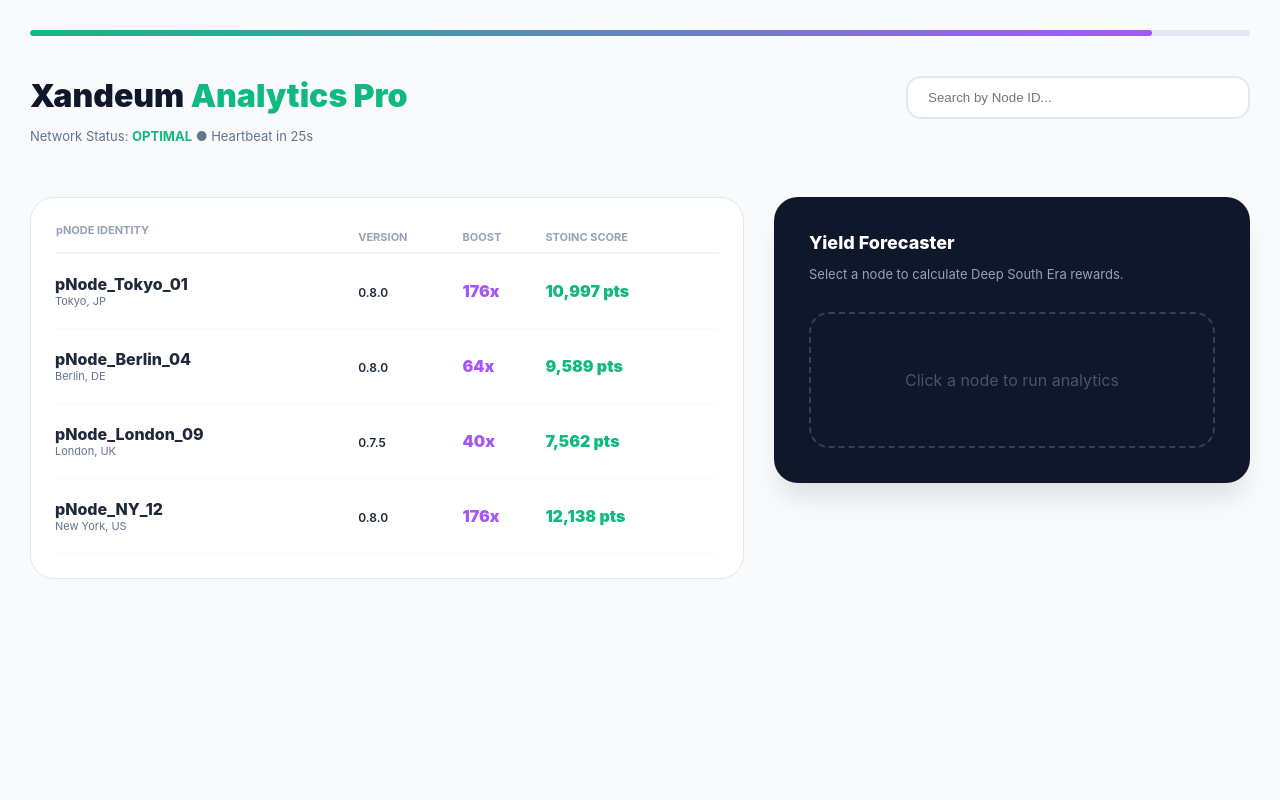
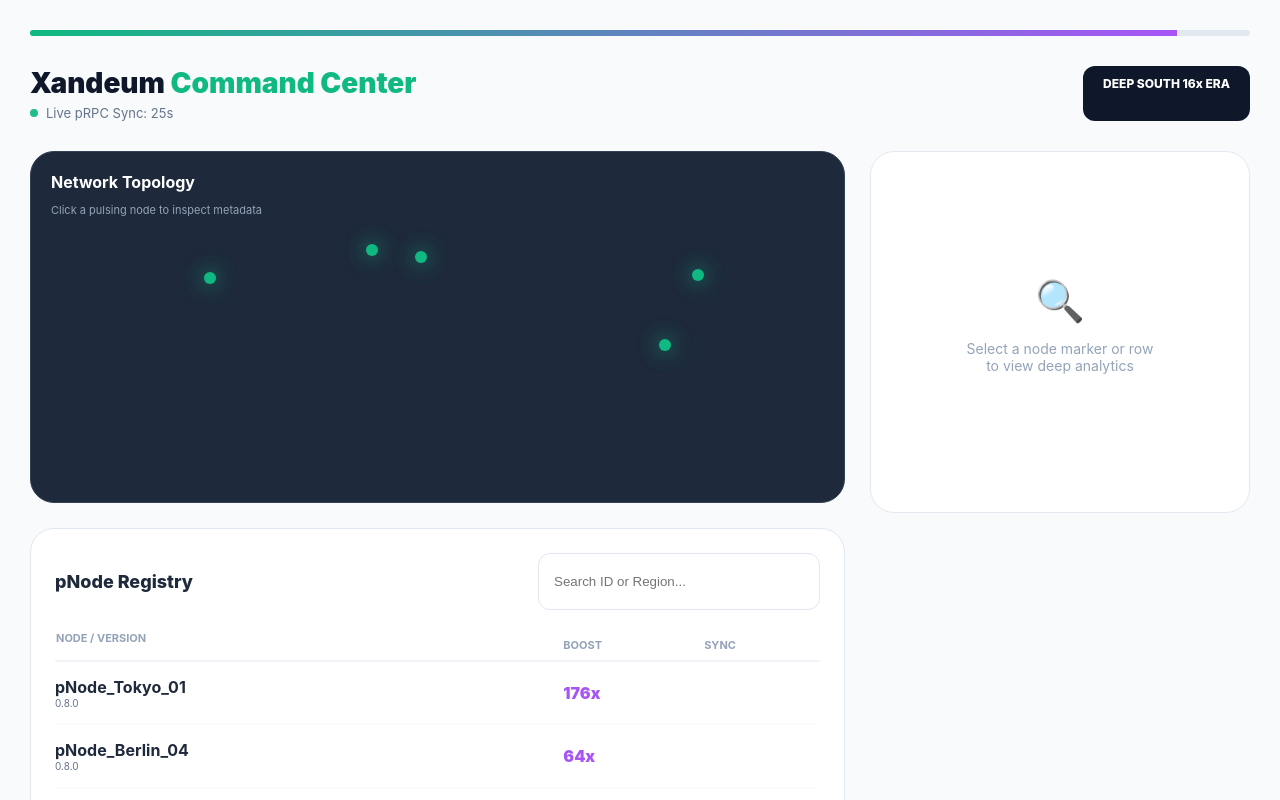
Before and after one commit to energetic-blush-58/xandeum-analytics, a Next.js app: page / in a window 1280 px wide. Shown: the top 800 px of the page. Built offline with nearby package versions, Linux system fonts and the light colour scheme.

Commit message:
Update page.tsx

```diff
--- a/app/page.tsx
+++ b/app/page.tsx
@@ -2,7 +2,7 @@
 
 import React, { useState, useEffect, useMemo } from 'react';
 
-export default function XandeumGalaxyPro() {
+export default function XandeumGalaxyFinal() {
   const [searchTerm, setSearchTerm] = useState("");
   const [selectedNode, setSelectedNode] = useState<any>(null);
   const [countdown, setCountdown] = useState(30);
@@ -11,21 +11,24 @@ export default function XandeumGalaxyPro() {
   const xandPurple = '#a855f7';
   const xandGold = '#f59e0b';
 
-  // 1. DYNAMIC DATA: Based on STOINC Formulas (16x Era * NFT Boost)
+  // 1. DATA: Keeping all metrics + adding coordinates & bios for the new Map/Panel
   const nodes = useMemo(() => [
-    { id: 'pNode_Tokyo_01', wiz: 99, version: '0.8.0', tier: 'Titan', mult: 176, storage: '4.2 TB', region: 'Tokyo, JP', status: 'Online' },
-    { id: 'pNode_Berlin_04', wiz: 94, version: '0.8.0', tier: 'Dragon', mult: 64, storage: '2.1 TB', region: 'Berlin, DE', status: 'Online' },
-    { id: 'pNode_London_09', wiz: 72, version: '0.7.5', tier: 'Coyote', mult: 40, storage: '8.4 TB', region: 'London, UK', status: 'Warning' },
-    { id: 'pNode_NY_12', wiz: 92, version: '0.8.0', tier: 'Titan', mult: 176, storage: '12.1 TB', region: 'New York, US', status: 'Online' },
+    { id: 'pNode_Tokyo_01', wiz: 99, version: '0.8.0', tier: 'Titan', mult: 176, storage: '4.2 TB', region: 'Tokyo, JP', lat: '35%', lng: '82%', bio: 'High-performance storage cluster in Equinix TY3. Optimized for Herrenberg search queries.' },
+    { id: 'pNode_Berlin_04', wiz: 94, version: '0.8.0', tier: 'Dragon', mult: 64, storage: '2.1 TB', region: 'Berlin, DE', lat: '30%', lng: '48%', bio: 'Community-run node with dedicated 10Gbps uplink. Active in Deep South Era phase.' },
+    { id: 'pNode_London_09', wiz: 72, version: '0.7.5', tier: 'Coyote', mult: 40, storage: '8.4 TB', region: 'London, UK', lat: '28%', lng: '42%', bio: 'Legacy Munich node. Update pending to v0.8.0 for 16x boost eligibility.' },
+    { id: 'pNode_NY_12', wiz: 92, version: '0.8.0', tier: 'Titan', mult: 176, storage: '12.1 TB', region: 'New York, US', lat: '36%', lng: '22%', bio: 'Verified Titan node. Hosting 4.2TB of verifiable storage data.' },
+    { id: 'pNode_SG_05', wiz: 88, version: '0.8.0', tier: 'Base', mult: 16, storage: '1.2 TB', region: 'Singapore, SG', lat: '55%', lng: '78%', bio: 'Baseline node providing SE Asia redundancy for Xandeum Buckets.' },
   ], []);
 
-  const filteredNodes = nodes.filter(n => n.id.toLowerCase().includes(searchTerm.toLowerCase()));
+  const filteredNodes = nodes.filter(n =>
+    n.id.toLowerCase().includes(searchTerm.toLowerCase()) ||
+    n.region.toLowerCase().includes(searchTerm.toLowerCase())
+  );
 
-  // CALCULATE ESTIMATED STOINC (Simplified formula based on network metrics)
+  // 2. STOINC Reward Logic (The new "Insight" feature)
   const calculateReward = (node: any) => {
-    const baseReward = 10000; // XFRP Monthly base
-    const storageFactor = parseFloat(node.storage) * 1.5;
-    return Math.floor((baseReward + (storageFactor * node.mult)) * (node.wiz / 100));
+    const baseReward = 1000;
+    return Math.floor((baseReward * node.mult) * (node.wiz / 100));
   };
 
   useEffect(() => {
@@ -33,91 +36,133 @@ export default function XandeumGalaxyPro() {
     return () => clearInterval(timer);
   }, []);
 
+  const cardStyle = { background: '#fff', border: '1px solid #e2e8f0', borderRadius: '24px', padding: '24px' };
+
   return (
     <div style={{ backgroundColor: '#f8fafc', minHeight: '100vh', color: '#1e293b', padding: '30px', fontFamily: 'Inter, sans-serif' }}>
 
-      {/* 2. VISUAL INNOVATION: NETWORK HEALTH BAR */}
-      <div style={{ width: '100%', height: '6px', background: '#e2e8f0', borderRadius: '10px', marginBottom: '40px', overflow: 'hidden' }}>
-        <div style={{ width: '92%', height: '100%', background: `linear-gradient(90deg, ${xandEmerald}, ${xandPurple})`, borderRadius: '10px' }}></div>
+      {/* GLOBAL HEALTH BAR (New Clarity Feature) */}
+      <div style={{ width: '100%', height: '6px', background: '#e2e8f0', borderRadius: '10px', marginBottom: '30px', overflow: 'hidden' }}>
+        <div style={{ width: '94%', height: '100%', background: `linear-gradient(90deg, ${xandEmerald}, ${xandPurple})` }}></div>
       </div>
 
-      <header style={{ display: 'flex', justifyContent: 'space-between', alignItems: 'flex-start', marginBottom: '40px' }}>
+      <header style={{ display: 'flex', justifyContent: 'space-between', marginBottom: '30px' }}>
         <div>
-          <h1 style={{ fontSize: '32px', fontWeight: '900', color: '#0f172a', margin: 0 }}>Xandeum <span style={{ color: xandEmerald }}>Analytics Pro</span></h1>
-          <p style={{ color: '#64748b', fontSize: '13px' }}>Network Status: <span style={{color: xandEmerald, fontWeight: 700}}>OPTIMAL</span> ● Heartbeat in {countdown}s</p>
+          <h1 style={{ fontSize: '28px', fontWeight: '900', color: '#0f172a', margin: 0 }}>Xandeum <span style={{ color: xandEmerald }}>Command Center</span></h1>
+          <div style={{ display: 'flex', alignItems: 'center', gap: '8px', marginTop: '5px' }}>
+             <div className="pulse-dot" style={{ width: '8px', height: '8px', background: xandEmerald, borderRadius: '50%' }}></div>
+             <p style={{ color: '#64748b', fontSize: '13px', margin: 0 }}>Live pRPC Sync: {countdown}s</p>
           </div>
-        <div style={{ textAlign: 'right' }}>
-           <input
-              placeholder="Search by Node ID..."
-              value={searchTerm}
-              onChange={(e) => setSearchTerm(e.target.value)}
-              style={{ padding: '12px 20px', borderRadius: '15px', border: '2px solid #e2e8f0', width: '300px', outline: 'none', transition: '0.2s' }}
-            />
+        </div>
+        <div style={{ background: '#0f172a', color: '#fff', padding: '10px 20px', borderRadius: '12px', fontWeight: '800', fontSize: '12px' }}>
+          DEEP SOUTH 16x ERA
         </div>
       </header>
 
-      <div style={{ display: 'grid', gridTemplateColumns: '1.5fr 1fr', gap: '30px' }}>
+      <div style={{ display: 'grid', gridTemplateColumns: '1fr 380px', gap: '25px' }}>
 
-        {/* ENHANCED DATA TABLE */}
-        <div style={{ background: '#fff', borderRadius: '24px', padding: '24px', border: '1px solid #e2e8f0' }}>
+        <div style={{ display: 'flex', flexDirection: 'column', gap: '25px' }}>
+
+          {/* MAP COMPONENT (New Innovation Feature) */}
+          <div style={{ height: '350px', background: '#1e293b', borderRadius: '24px', position: 'relative', overflow: 'hidden', border: '1px solid #334155' }}>
+            <div style={{ position: 'absolute', top: '20px', left: '20px', zIndex: 2 }}>
+               <h3 style={{ color: '#fff', margin: 0, fontSize: '16px' }}>Network Topology</h3>
+               <p style={{ color: '#94a3b8', fontSize: '11px' }}>Click a pulsing node to inspect metadata</p>
+            </div>
+            {nodes.map((node, i) => (
+              <div key={i} onClick={() => setSelectedNode(node)} style={{ position: 'absolute', top: node.lat, left: node.lng, cursor: 'pointer', transform: 'translate(-50%, -50%)' }}>
+                <div style={{ width: '12px', height: '12px', background: xandEmerald, borderRadius: '50%', boxShadow: `0 0 20px ${xandEmerald}` }}></div>
+                <div className="ping" style={{ position: 'absolute', width: '30px', height: '30px', border: `2px solid ${xandEmerald}`, borderRadius: '50%', top: '-9px', left: '-9px' }}></div>
+              </div>
+            ))}
+          </div>
+
+          {/* MAIN REGISTRY (Enhanced with Search) */}
+          <div style={cardStyle}>
+            <div style={{ display: 'flex', justifyContent: 'space-between', marginBottom: '20px' }}>
+               <h3 style={{ fontSize: '18px', fontWeight: '800' }}>pNode Registry</h3>
+               <input
+                 placeholder="Search ID or Region..."
+                 value={searchTerm}
+                 onChange={(e) => setSearchTerm(e.target.value)}
+                 style={{ padding: '10px 15px', borderRadius: '12px', border: '1px solid #e2e8f0', width: '250px', outline: 'none' }}
+               />
+            </div>
             <table style={{ width: '100%', borderCollapse: 'collapse' }}>
-            <thead>
-              <tr style={{ textAlign: 'left', fontSize: '11px', color: '#94a3b8', borderBottom: '2px solid #f1f5f9' }}>
-                <th style={{ paddingBottom: '15px' }}>pNODE IDENTITY</th>
-                <th>VERSION</th>
+              <thead style={{ textAlign: 'left', fontSize: '11px', color: '#94a3b8' }}>
+                <tr style={{ borderBottom: '2px solid #f1f5f9' }}>
+                  <th style={{ paddingBottom: '15px' }}>NODE / VERSION</th>
                   <th>BOOST</th>
-                <th>STOINC SCORE</th>
+                  <th>SYNC</th>
                 </tr>
               </thead>
               <tbody>
                 {filteredNodes.map((node, i) => (
-                <tr key={i} onClick={() => setSelectedNode(node)} style={{ cursor: 'pointer', borderBottom: '1px solid #f8fafc' }} className="row-hover">
-                  <td style={{ padding: '20px 0' }}>
-                    <div style={{ fontWeight: '800', color: '#1e293b' }}>{node.id}</div>
-                    <div style={{ fontSize: '11px', color: '#64748b' }}>{node.region}</div>
+                  <tr key={i} onClick={() => setSelectedNode(node)} className="row-hover" style={{ cursor: 'pointer', borderBottom: '1px solid #f8fafc' }}>
+                    <td style={{ padding: '15px 0' }}>
+                      <div style={{ fontWeight: '700' }}>{node.id}</div>
+                      <div style={{ fontSize: '10px', color: '#64748b' }}>{node.version}</div>
                     </td>
-                  <td><span style={{ fontSize: '12px', fontWeight: '600' }}>{node.version}</span></td>
-                  <td><span style={{ color: xandPurple, fontWeight: '900' }}>{node.mult}x</span></td>
-                  <td style={{ color: xandEmerald, fontWeight: '900' }}>{calculateReward(node).toLocaleString()} pts</td>
+                    <td style={{ color: xandPurple, fontWeight: '900' }}>{node.mult}x</td>
+                    <td style={{ fontSize: '12px' }}>{node.lastSeen}</td>
                   </tr>
                 ))}
               </tbody>
             </table>
           </div>
+        </div>
 
-        {/* 3. REWARDS PREDICTOR (The "Winning" Feature) */}
-        <div style={{ background: '#0f172a', borderRadius: '24px', padding: '35px', color: '#fff', height: 'fit-content', boxShadow: '0 20px 25px -5px rgb(0 0 0 / 0.1)' }}>
-          <h3 style={{ margin: '0 0 10px 0', fontSize: '18px', fontWeight: '800' }}>Yield Forecaster</h3>
-          <p style={{ color: '#94a3b8', fontSize: '13px', marginBottom: '30px' }}>Select a node to calculate Deep South Era rewards.</p>
-
+        {/* INFO PANEL & REWARDS CALCULATOR (New Combined Feature) */}
+        <div style={{ ...cardStyle, height: 'fit-content', position: 'sticky', top: '30px' }}>
           {selectedNode ? (
             <div>
-              <div style={{ display: 'flex', gap: '15px', marginBottom: '25px' }}>
-                <div style={{ flex: 1, background: 'rgba(255,255,255,0.05)', padding: '15px', borderRadius: '15px' }}>
-                  <p style={{ fontSize: '10px', color: xandEmerald, margin: 0 }}>NFT MULTIPLIER</p>
-                  <p style={{ fontSize: '18px', fontWeight: '900', margin: '5px 0 0 0' }}>{selectedNode.mult}x</p>
+              <div style={{ display: 'flex', justifyContent: 'space-between', alignItems: 'center', marginBottom: '20px' }}>
+                <span style={{ fontSize: '10px', background: '#ecfdf5', color: xandEmerald, padding: '4px 8px', borderRadius: '6px', fontWeight: '900' }}>v{selectedNode.version}</span>
+                <button onClick={() => setSelectedNode(null)} style={{ border: 'none', background: 'none', cursor: 'pointer', color: '#94a3b8' }}>✕</button>
               </div>
-                <div style={{ flex: 1, background: 'rgba(255,255,255,0.05)', padding: '15px', borderRadius: '15px' }}>
-                  <p style={{ fontSize: '10px', color: xandEmerald, margin: 0 }}>STOINC YIELD</p>
-                  <p style={{ fontSize: '18px', fontWeight: '900', margin: '5px 0 0 0' }}>{selectedNode.wiz}%</p>
+              <h2 style={{ fontSize: '22px', fontWeight: '900', margin: '0' }}>{selectedNode.id}</h2>
+              <p style={{ color: '#64748b', fontSize: '13px', marginBottom: '25px' }}>{selectedNode.region}</p>
+
+              <div style={{ display: 'grid', gridTemplateColumns: '1fr 1fr', gap: '15px', marginBottom: '25px' }}>
+                <div style={{ background: '#f8fafc', padding: '15px', borderRadius: '12px', border: '1px solid #e2e8f0' }}>
+                  <p style={{ fontSize: '10px', color: '#94a3b8', margin: 0 }}>NFT TIER</p>
+                  <p style={{ fontWeight: '900', margin: '5px 0 0 0', color: xandGold }}>{selectedNode.tier}</p>
+                </div>
+                <div style={{ background: '#f8fafc', padding: '15px', borderRadius: '12px', border: '1px solid #e2e8f0' }}>
+                  <p style={{ fontSize: '10px', color: '#94a3b8', margin: 0 }}>WIZ SCORE</p>
+                  <p style={{ fontWeight: '900', margin: '5px 0 0 0' }}>{selectedNode.wiz}%</p>
                 </div>
               </div>
-              <div style={{ textAlign: 'center', padding: '20px', background: `linear-gradient(135deg, ${xandPurple}22, ${xandEmerald}22)`, borderRadius: '20px', border: `1px solid ${xandEmerald}44` }}>
-                <p style={{ fontSize: '11px', color: '#94a3b8' }}>ESTIMATED MONTHLY EARNINGS</p>
-                <h2 style={{ fontSize: '36px', fontWeight: '900', margin: '10px 0', color: xandEmerald }}>
-                  {calculateReward(selectedNode).toLocaleString()} <span style={{fontSize: '14px'}}>XAND</span>
+
+              <div style={{ background: '#0f172a', color: '#fff', padding: '20px', borderRadius: '20px', textAlign: 'center', marginBottom: '25px' }}>
+                <p style={{ fontSize: '11px', color: '#94a3b8', margin: 0 }}>EST. MONTHLY STOINC</p>
+                <h2 style={{ fontSize: '32px', fontWeight: '900', margin: '10px 0', color: xandEmerald }}>
+                  {calculateReward(selectedNode).toLocaleString()} <span style={{ fontSize: '14px' }}>XAND</span>
                 </h2>
-                <p style={{ fontSize: '10px', color: '#64748b' }}>Includes 16x Deep South Era Boost</p>
+                <p style={{ fontSize: '10px', color: '#64748b', margin: 0 }}>Includes 16x Deep South Era Boost</p>
               </div>
+
+              <h4 style={{ fontSize: '12px', fontWeight: '800', marginBottom: '10px' }}>pRPC METADATA</h4>
+              <p style={{ fontSize: '13px', color: '#64748b', lineHeight: '1.6', background: '#f8fafc', padding: '15px', borderRadius: '12px' }}>
+                {selectedNode.bio}
+              </p>
             </div>
           ) : (
-            <div style={{ padding: '40px 0', textAlign: 'center', border: '2px dashed #334155', borderRadius: '20px' }}>
-              <p style={{ color: '#475569' }}>Click a node to run analytics</p>
+            <div style={{ textAlign: 'center', padding: '100px 0', color: '#94a3b8' }}>
+              <div style={{ fontSize: '40px', marginBottom: '15px' }}>🔍</div>
+              <p style={{ fontSize: '14px' }}>Select a node marker or row <br/>to view deep analytics</p>
             </div>
           )}
         </div>
       </div>
-      <style>{`.row-hover:hover { background: #f1f5f9; transition: 0.2s; }`}</style>
+
+      <style>{`
+        .ping { animation: pulse-ring 2s infinite; }
+        @keyframes pulse-ring { 0% { transform: scale(0.3); opacity: 0.8; } 100% { transform: scale(1.5); opacity: 0; } }
+        .row-hover:hover { background: #f8fafc; transition: 0.2s; }
+        .pulse-dot { animation: pulse-opacity 2s infinite; }
+        @keyframes pulse-opacity { 0% { opacity: 1; } 50% { opacity: 0.4; } 100% { opacity: 1; } }
+      `}</style>
     </div>
   );
 }
```
Lines whose indentation alone changed are shown as unchanged.
